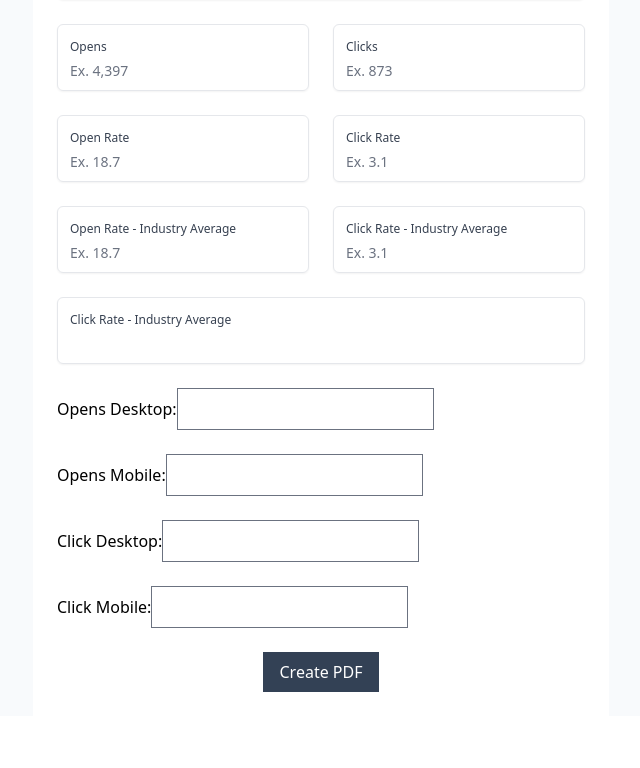
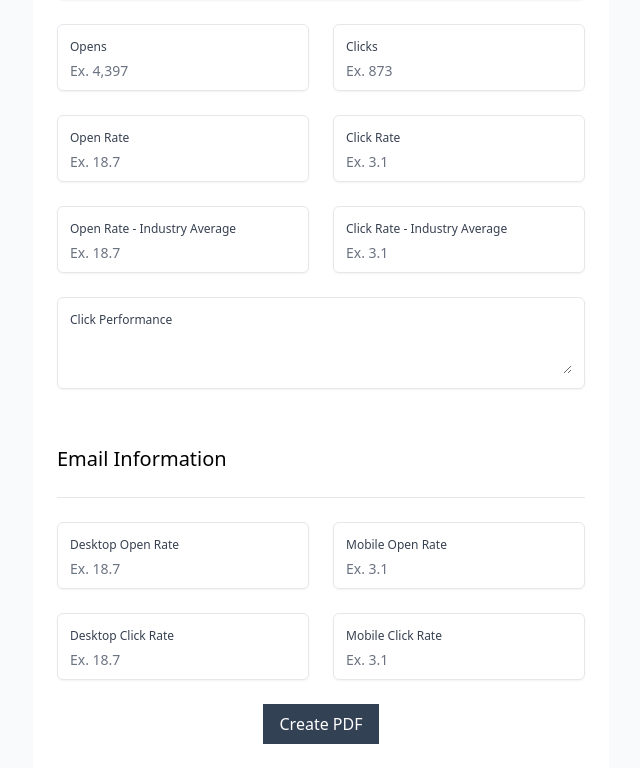
Before and after one commit to ermorrpheus/reporting-gen, a Next.js app: page / in a window 1280 px wide. Shown: the part 673-1441 px from the top of the page, without its empty margins (319-959 px from the left). Before the commit the page ends 1389 px from the top, so only its background shows below. Built offline with nearby package versions, Linux system fonts and the light colour scheme; what @react-pdf/renderer would draw is missing.

Commit message:
fix click performance box

```diff
--- a/src/components/MyDocument.tsx
+++ b/src/components/MyDocument.tsx
@@ -10,7 +10,7 @@ import {
   Text,
   View,
 } from "@react-pdf/renderer";
-import { formatDate, formatTime, convertToJSON } from "@/lib/utils";
+import { formatDate, formatTime } from "@/lib/utils";
 import { FormData } from "@/lib/types";
 
 export const MyDocument = ({ data }: { data: FormData }) => (
@@ -566,9 +566,44 @@ export const MyDocument = ({ data }: { data: FormData }) => (
           >
             Click Performance
           </Text>
-          <Text style={{ fontSize: 10, paddingLeft: 6 }}>
-            <pre>{JSON.stringify(data.clickPerformance)}</pre>
-          </Text>
+          <View
+            style={{
+              fontSize: 10,
+              paddingLeft: 6,
+            }}
+          >
+            <View
+              style={{
+                display: "flex",
+                flexDirection: "row",
+                gap: 30,
+                width: "100%",
+              }}
+            >
+              <Text style={{ width: "70%" }}>URL</Text>
+              <Text style={{ width: "10%", textAlign: "right" }}>Clicks</Text>
+              <Text style={{ width: "10%", textAlign: "right" }}>%</Text>
+            </View>
+            {data.clickPerformance.map((row, i) => (
+              <View
+                key={i}
+                style={{
+                  display: "flex",
+                  flexDirection: "row",
+                  gap: 30,
+                  width: "100%",
+                }}
+              >
+                <Text style={{ width: "70%" }}>{row.url}</Text>
+                <Text style={{ width: "10%", textAlign: "right" }}>
+                  {row.clicks}
+                </Text>
+                <Text style={{ width: "10%", textAlign: "right" }}>
+                  {row.percentage}
+                </Text>
+              </View>
+            ))}
+          </View>
         </View>
       </View>
       <View
--- a/src/lib/types.ts
+++ b/src/lib/types.ts
@@ -15,7 +15,7 @@ export type FormData = {
   clickPctMobile: string;
   averageOpenRate: string;
   averageClickRate: string;
-  clickPerformance: string;
+  clickPerformance: ClickData[];
 };
 
 export type ClickData = {
--- a/src/lib/utils.ts
+++ b/src/lib/utils.ts
@@ -24,14 +24,15 @@ export const formatTime = (time: string): string => {
   });
 };
 
-export const convertToJSON = (inputData: string): ClickData[] => {
-  const lines = inputData.trim().split("\n");
-  return lines.map((line) => {
-    const [url, clicks, percentage] = line.trim().split("\t");
+export const convertToJSON = (inputString: string): ClickData[] => {
+  const lines = inputString.trim().split(/\r?\n/);
+  const result = lines.map((line) => {
+    const [url, clicks, percentage] = line.trim().split(/\s+/);
     return {
       url,
       clicks: parseInt(clicks),
       percentage,
     };
   });
+  return result;
 };
--- a/src/pages/index.tsx
+++ b/src/pages/index.tsx
@@ -3,7 +3,8 @@ import { Font, pdf, PDFViewer } from "@react-pdf/renderer";
 import { useState } from "react";
 
 import { MyDocument } from "../components/MyDocument";
-import { FormData } from "@/lib/types";
+import { ClickData, FormData } from "@/lib/types";
+import { convertToJSON } from "@/lib/utils";
 
 Font.register({
   family: "AvenirNext",
@@ -41,17 +42,25 @@ export default function PdfCreator() {
     clickPctMobile: "",
     averageOpenRate: "",
     averageClickRate: "",
-    clickPerformance: "",
+    clickPerformance: [],
   });
+  const [rawClickPerformance, setRawClickPerformance] = useState<string>("");
 
   const handleClick = async () => {
-    const newPDF = await pdf(<MyDocument data={formData} />);
+    const mutatedFormData = {
+      ...formData,
+      clickPerformance: convertToJSON(rawClickPerformance) as ClickData[],
+    };
+    const newPDF = await pdf(<MyDocument data={mutatedFormData} />);
     const blob = await newPDF.toBlob();
     const url = URL.createObjectURL(blob);
-    {
-      console.log(formData.time);
-    }
+    console.log(mutatedFormData);
     window.open(url, "_blank");
+  };
+
+  const handleClickPerformance = (e: { target: { value: any } }) => {
+    const input = e.target.value;
+    setRawClickPerformance(input);
   };
 
   return (
@@ -278,58 +287,93 @@ export default function PdfCreator() {
           className="block overflow-hidden rounded-md border border-gray-200 px-3 py-2 shadow-sm focus-within:border-blue-600 focus-within:ring-1 focus-within:ring-blue-600"
         >
           <span className="text-xs font-medium text-gray-700">
-            Click Rate - Industry Average
+            Click Performance
+          </span>
+          <textarea
+            id="clickPerformance"
+            placeholder=""
+            className="mt-1 w-full border-none p-0 focus:border-transparent focus:outline-none focus:ring-0 sm:text-sm"
+            value={rawClickPerformance}
+            onChange={handleClickPerformance}
+          />
+        </label>
+        <h2 className="text-xl mt-8">Email Information</h2>
+        <hr />
+        <div className="grid grid-cols-2 gap-6">
+          <label
+            htmlFor="openPctDesktop"
+            className="block overflow-hidden rounded-md border border-gray-200 px-3 py-2 shadow-sm focus-within:border-blue-600 focus-within:ring-1 focus-within:ring-blue-600"
+          >
+            <span className="text-xs font-medium text-gray-700">
+              Desktop Open Rate
             </span>
             <input
               type="text"
-            id="clickPerformance"
-            placeholder=""
+              id="openPctDesktop"
+              placeholder="Ex. 18.7"
               className="mt-1 w-full border-none p-0 focus:border-transparent focus:outline-none focus:ring-0 sm:text-sm"
-            value={formData.clickPerformance}
-            onChange={(e) =>
-              setFormData({ ...formData, clickPerformance: e.target.value })
-            }
-          />
-        </label>
-        <div>
-          <label>Opens Desktop:</label>
-          <input
-            type="text"
               value={formData.openPctDesktop}
               onChange={(e) =>
                 setFormData({ ...formData, openPctDesktop: e.target.value })
               }
             />
-        </div>
-        <div>
-          <label>Opens Mobile:</label>
+          </label>
+          <label
+            htmlFor="openPctMobile"
+            className="block overflow-hidden rounded-md border border-gray-200 px-3 py-2 shadow-sm focus-within:border-blue-600 focus-within:ring-1 focus-within:ring-blue-600"
+          >
+            <span className="text-xs font-medium text-gray-700">
+              Mobile Open Rate
+            </span>
             <input
               type="text"
+              id="openPctMobile"
+              placeholder="Ex. 3.1"
+              className="mt-1 w-full border-none p-0 focus:border-transparent focus:outline-none focus:ring-0 sm:text-sm"
               value={formData.openPctMobile}
               onChange={(e) =>
                 setFormData({ ...formData, openPctMobile: e.target.value })
               }
             />
+          </label>
         </div>
-        <div>
-          <label>Click Desktop:</label>
+        <div className="grid grid-cols-2 gap-6">
+          <label
+            htmlFor="clickPctDesktop"
+            className="block overflow-hidden rounded-md border border-gray-200 px-3 py-2 shadow-sm focus-within:border-blue-600 focus-within:ring-1 focus-within:ring-blue-600"
+          >
+            <span className="text-xs font-medium text-gray-700">
+              Desktop Click Rate
+            </span>
             <input
               type="text"
+              id="clickPctDesktop"
+              placeholder="Ex. 18.7"
+              className="mt-1 w-full border-none p-0 focus:border-transparent focus:outline-none focus:ring-0 sm:text-sm"
               value={formData.clickPctDesktop}
               onChange={(e) =>
                 setFormData({ ...formData, clickPctDesktop: e.target.value })
               }
             />
-        </div>
-        <div>
-          <label>Click Mobile:</label>
+          </label>
+          <label
+            htmlFor="clickPctMobile"
+            className="block overflow-hidden rounded-md border border-gray-200 px-3 py-2 shadow-sm focus-within:border-blue-600 focus-within:ring-1 focus-within:ring-blue-600"
+          >
+            <span className="text-xs font-medium text-gray-700">
+              Mobile Click Rate
+            </span>
             <input
               type="text"
+              id="clickPctMobile"
+              placeholder="Ex. 3.1"
+              className="mt-1 w-full border-none p-0 focus:border-transparent focus:outline-none focus:ring-0 sm:text-sm"
               value={formData.clickPctMobile}
               onChange={(e) =>
                 setFormData({ ...formData, clickPctMobile: e.target.value })
               }
             />
+          </label>
         </div>
         <button
           className="bg-slate-700 px-4 py-2 text-white max-w-fit hover:bg-slate-900 self-center"
```
Lines whose indentation alone changed are shown as unchanged.
